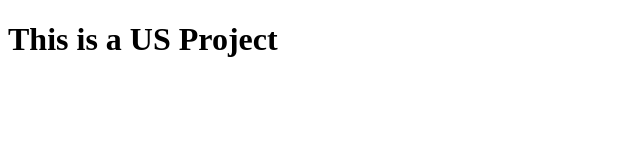
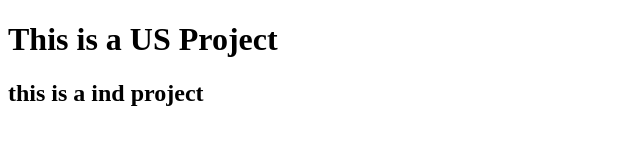
Before and after one commit to manikantagullapudi/Project_431, a plain HTML site: page index.html in a window 1280 px wide. Shown: the whole page, without its empty margins (0-640 px from the left). Drawn offline with Linux system fonts and the light colour scheme.

Commit message:
ind project

```diff
--- a/index.html
+++ b/index.html
@@ -1,11 +1,15 @@
 <!DOCTYPE html>
 <html lang="en">
+
 <head>
     <meta charset="UTF-8">
     <meta name="viewport" content="width=device-width, initial-scale=1.0">
     <title>Document</title>
 </head>
+
 <body>
     <h1>This is a US Project</h1>
+    <h2>this is a ind project</h2>
 </body>
+
 </html>
```
